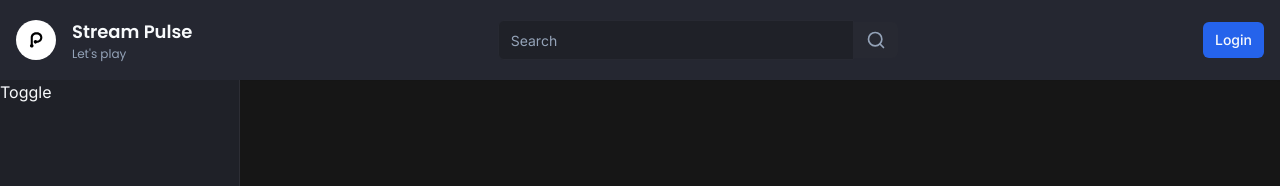
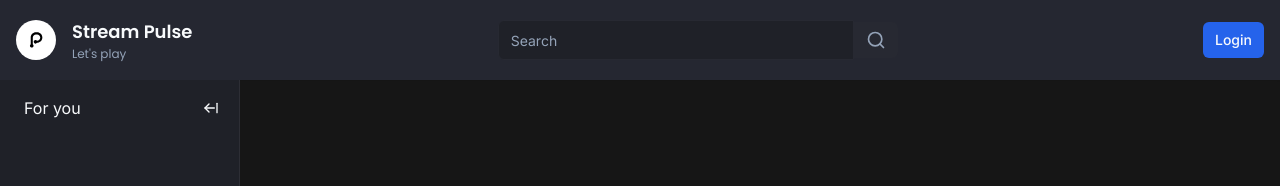
Before and after one commit to brandalx/StreamPulse, a Next.js app: page / in a window 1280 px wide. Shown: the top 186 px of the page. Built offline with nearby package versions, Linux system fonts and the light colour scheme; no server answers.

Commit message:
feat: onCollapse toggle

```diff
--- a/app/(browse)/_components/sidebar/toggle.tsx
+++ b/app/(browse)/_components/sidebar/toggle.tsx
@@ -1,7 +1,29 @@
+"use client";
+import { Button } from "@/components/ui/button";
+import { useSidebar } from "@/store/use-sidebar";
+import { ArrowLeftFromLine } from "lucide-react";
 import React from "react";
 
 const Toggle = () => {
-  return <div>Toggle</div>;
+  const { collapsed, onExpand, onCollapse } = useSidebar((state) => state);
+
+  const label = collapsed ? "Expand" : "Collapse";
+  return (
+    <>
+      {!collapsed && (
+        <div className="p-3 pl-6 mb-2 flex items-center w-full">
+          <p className="">For you</p>
+          <Button
+            onClick={onCollapse}
+            className="h-auto p-2 ml-auto "
+            variant="ghost"
+          >
+            <ArrowLeftFromLine className="h-4 w-4" />
+          </Button>
+        </div>
+      )}
+    </>
+  );
 };
 
 export default Toggle;
```
